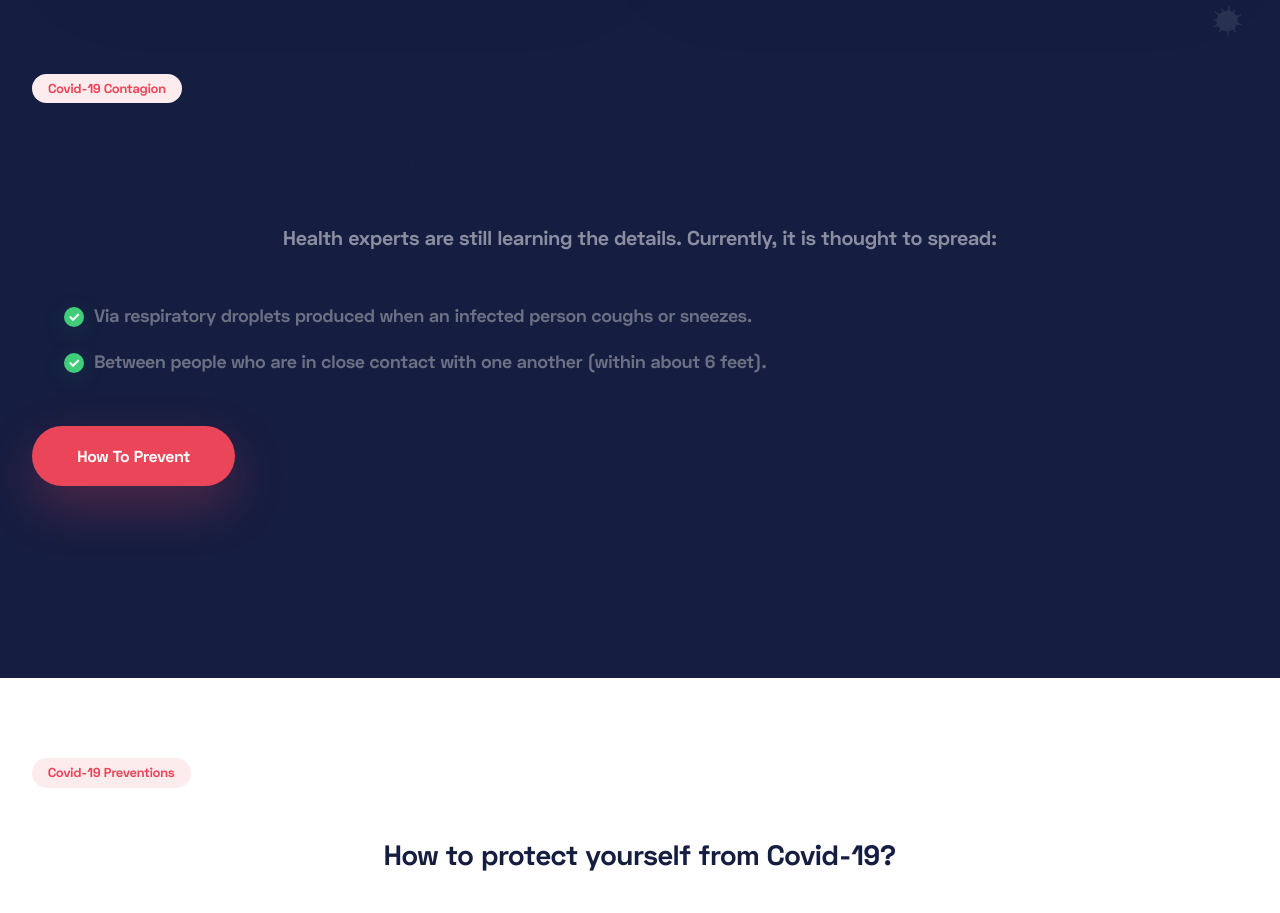
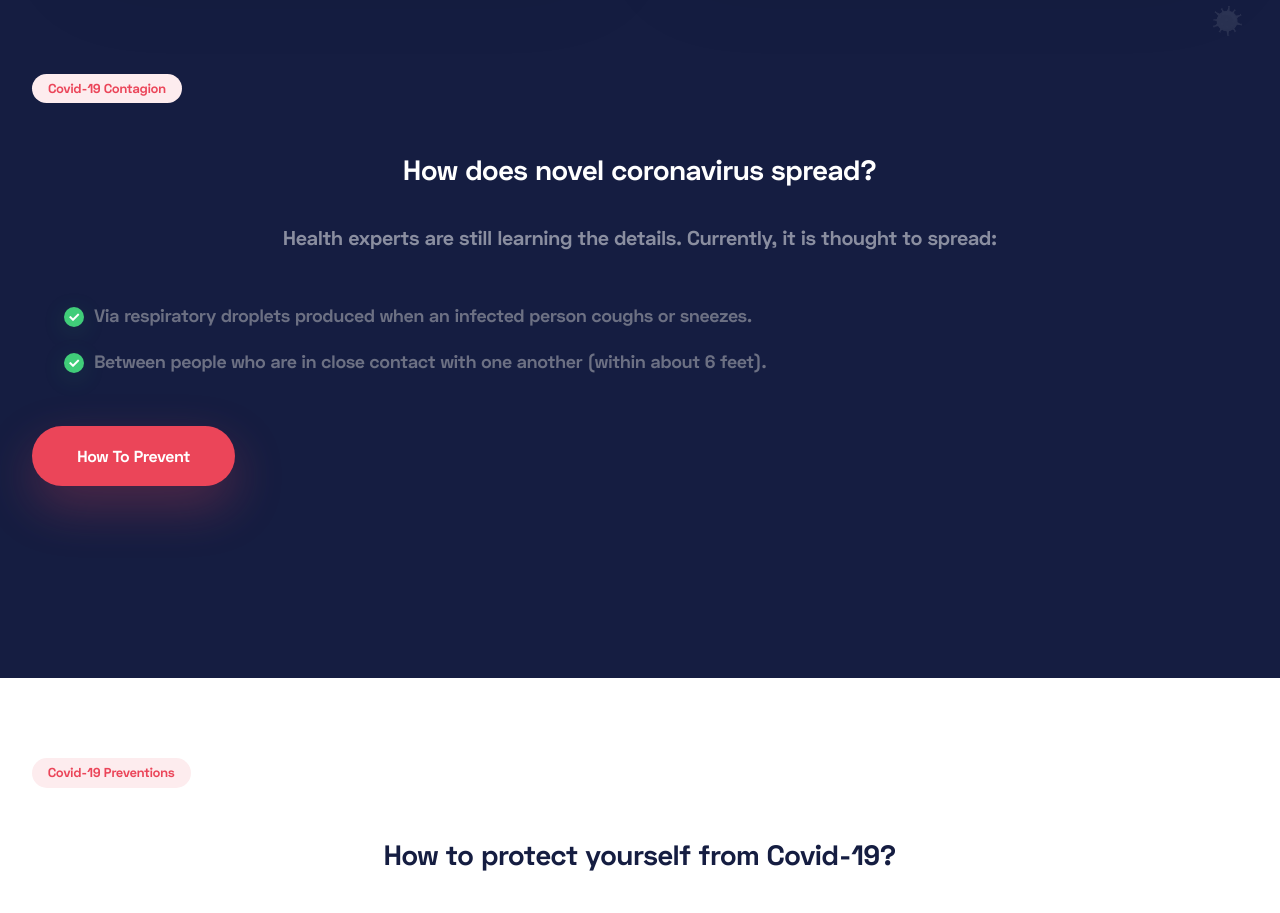
Before and after one commit to rttss-sahil/covid19-rttss, a React (Create React App) app: page / in a window 1280 px wide. Shown: the part 3800-4713 px from the top of the page. Built offline with nearby package versions, Linux system fonts and the light colour scheme.

Commit message:
building

```diff
--- a/src/components/CTA/Cta.css
+++ b/src/components/CTA/Cta.css
@@ -70,7 +70,6 @@ img.cta__img.cta__img2 {
  padding: 1rem 0.5rem;
  font-size: 1.75rem;
  line-height: 40px;
- color: #151D41;
  margin-bottom: 15px;
 }
 
```
